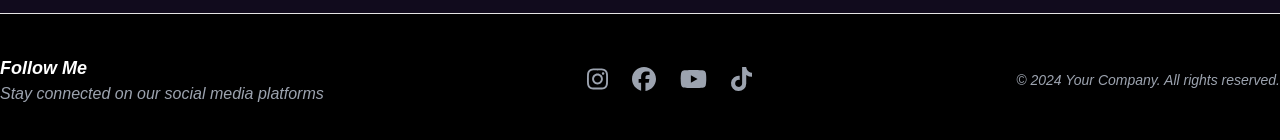
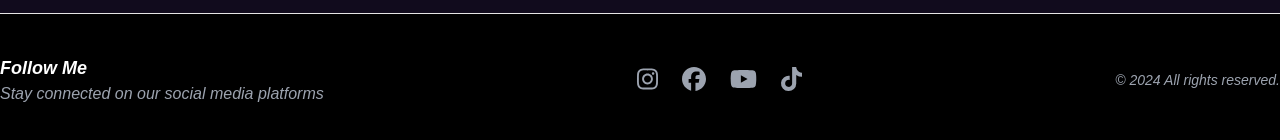
Before and after one commit to ChristosFokas/Portfolio, a Next.js app: page / in a window 1280 px wide. Shown: the part 9166-9306 px from the top of the page. Built offline with nearby package versions, Linux system fonts and the light colour scheme.

Commit message:
footer fixed

```diff
--- a/components/common/Footer.tsx
+++ b/components/common/Footer.tsx
@@ -37,7 +37,7 @@ export const Footer = (): JSX.Element => {
                 </div>
 
                 <div className="text-center md:text-right text-sm text-gray-400 mt-6 md:mt-0">
-                    &copy; {new Date().getFullYear()} Your Company. All rights reserved.
+                    &copy; {new Date().getFullYear()} All rights reserved.
                 </div>
             </div>
         </footer>
```
